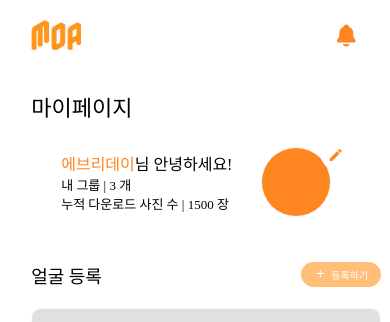
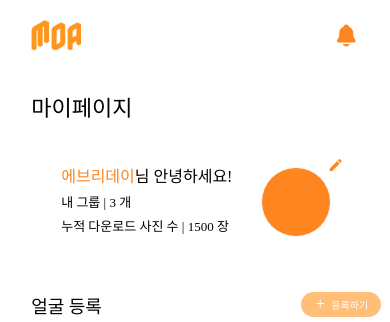
Before and after one commit to yelim99/MOA, a React Native app in the folder moa/: screen /MyPageStack in a window 390 px wide. Shown: the top 322 px of the page. Built offline with nearby package versions, Linux system fonts and the light colour scheme.

Commit message:
:art:[Design] #S11P31A602-263 #done 마이페이지 구현, 실제 디바이스에서 테스트 필요

```diff
--- a/moa/src/components/mypage/MyInfo.tsx
+++ b/moa/src/components/mypage/MyInfo.tsx
@@ -14,7 +14,7 @@ interface TextProps {
 const UserInfo = styled.View`
   border-radius: 15px;
   elevation: 2;
-  height: 100px;
+  height: 120px;
   background-color: ${(props) => props.theme.colors.white};
   margin: 10px 0;
   padding: 30px;
@@ -44,6 +44,7 @@ const Texts = styled.Text<TextProps>`
           font-size: 16px;
           font-family: ${theme.fontFamily.SCDream6};
           color: ${textColor};
+          margin: 0 0 5px 0;
         `;
       case 'body':
       default:
@@ -51,6 +52,7 @@ const Texts = styled.Text<TextProps>`
           font-size: 13px;
           font-family: ${theme.fontFamily.SCDream4};
           color: ${textColor};
+          margin: 0 0 5px 0;
         `;
     }
   }}
--- a/moa/src/screens/MyPage.tsx
+++ b/moa/src/screens/MyPage.tsx
@@ -22,6 +22,7 @@ const Texts = styled.Text<TextProps>`
           font-size: 22px;
           font-family: ${theme.fontFamily.SCDream8};
           color: ${textColor};
+          margin: 0 0 10px 0;
         `;
       case 'subtitle':
         return css`
@@ -40,6 +41,12 @@ const Texts = styled.Text<TextProps>`
   }}
 `;
 
+// 중간에 선 넣기 나중에 시도
+const Divider = styled.View`
+  border: 1px solid ${(props) => props.theme.colors.lightgray};
+  width: 100%;
+`;
+
 const Face = styled.View`
   width: 350px;
   flex-direction: row;
@@ -47,35 +54,19 @@ const Face = styled.View`
   justify-content: space-between;
 `;
 const MyPage = (props: {theme: any}) => {
-  const DummyData = [
-    {
-      name: '에브리데이',
-      group: 3, // 내 그룹
-      totalDownloads: 1500, // 누적 다운로드 수
-    },
-    {
-      name: '이영희',
-      group: 5, // 내 그룹
-      totalDownloads: 2300, // 누적 다운로드 수
-    },
-    {
-      name: '김철수',
-      group: 1, // 내 그룹
-      totalDownloads: 500, // 누적 다운로드 수
-    },
-  ];
   const theme = useTheme();
   return (
-    <ScreenContainer>
-      <View>
-        <Texts variant="title">마이페이지</Texts>
-        <MyInfo></MyInfo>
+    <View>
+      <ScreenContainer>
+        <View>
+          <Texts variant="title">마이페이지</Texts>
+          <MyInfo></MyInfo>
+        </View>
         <Face>
-          {/* <Texts variant="subtitle">얼굴 등록</Texts> */}
           <FaceImage></FaceImage>
         </Face>
-      </View>
-    </ScreenContainer>
+      </ScreenContainer>
+    </View>
   );
 };
 
```
